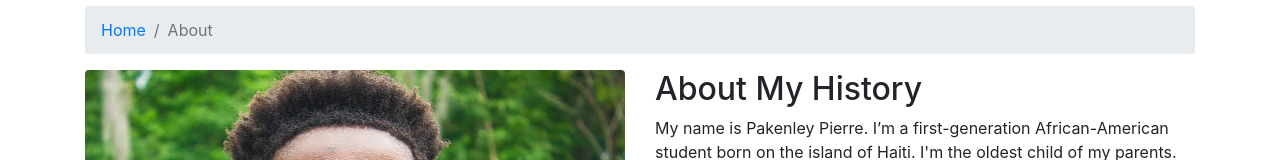
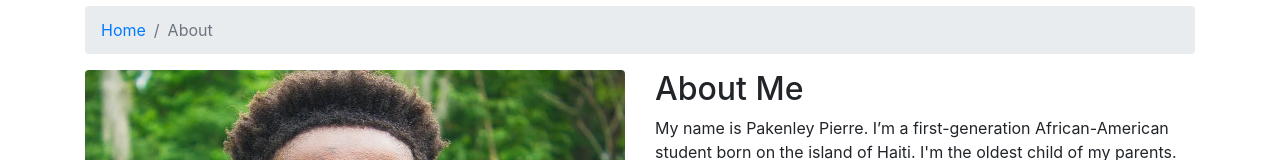
Before and after one commit to PakenleyPierre/Lab4, a website: page about.html in a window 1280 px wide. Shown: the part 138-298 px from the top of the page. Drawn offline with Linux system fonts and the light colour scheme.

Commit message:
Update about.html

```diff
--- a/about.html
+++ b/about.html
@@ -82,7 +82,7 @@
           <img class="img-fluid rounded mb-4" src="HeadShot.jpg" alt="HeadShot">
         </div>
         <div class="col-lg-6">
-          <h2>About My History</h2>
+          <h2>About Me</h2>
           <p>My name is Pakenley Pierre. I’m a first-generation African-American student born on the island of Haiti. I'm the oldest child of my parents. They're Patrice and Clemence Pierre and my little sister is Cleny Pierre.</p>
           <p>My mother has worked all of my life to provide a great life for my family. During most of my childhood, my mother was never around as much for family bonding. She consistently told me that I should be grateful for all of the opportunities I have in this country. Life has taught me that, “Nothing is more expensive than a missed opportunity.” This quote resonates with me because a opportunity on my hand results in a wasted chance to become sucessful in the future.</p>
           <p>I wanted to make my family proud of their hard work for pushing me all of my life.</p>
```
